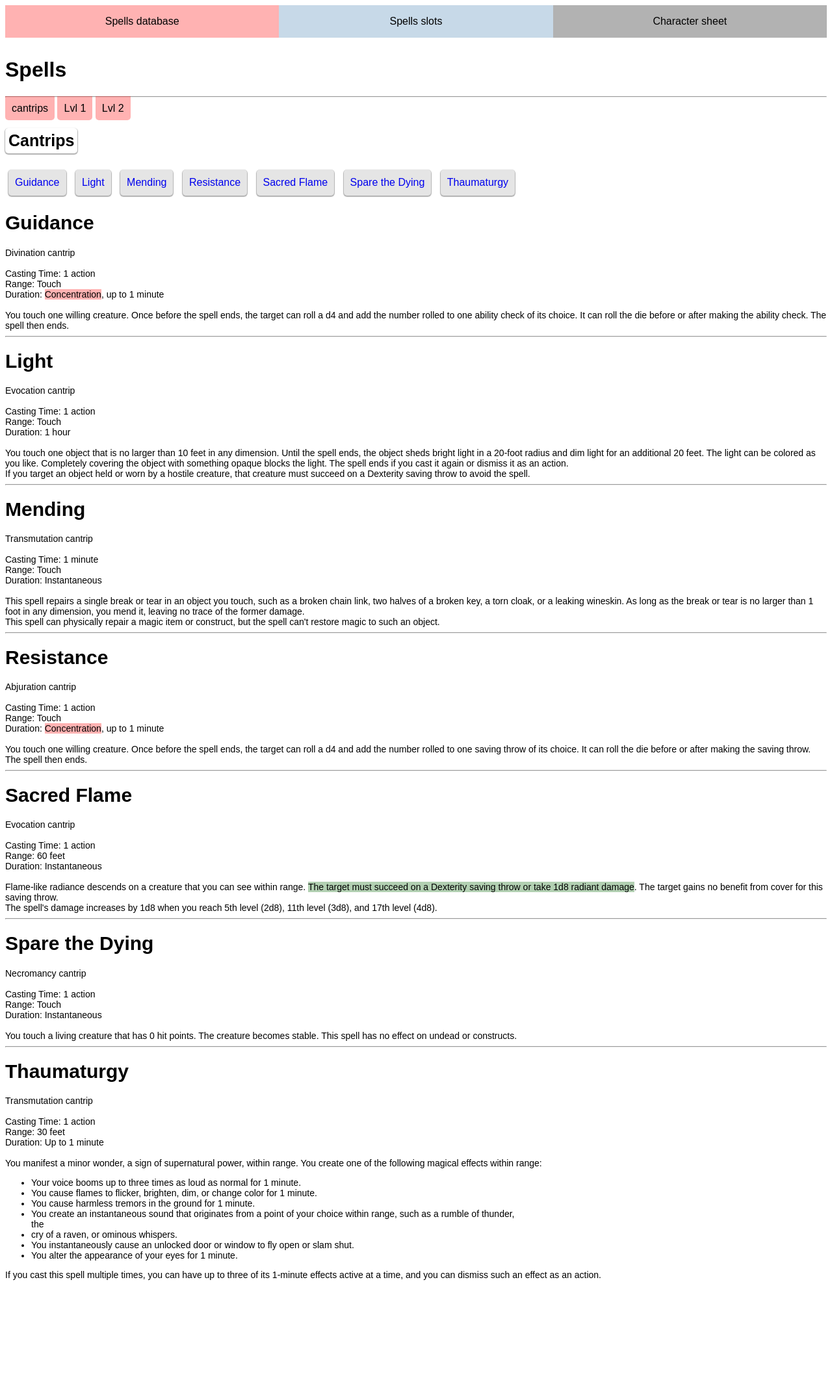
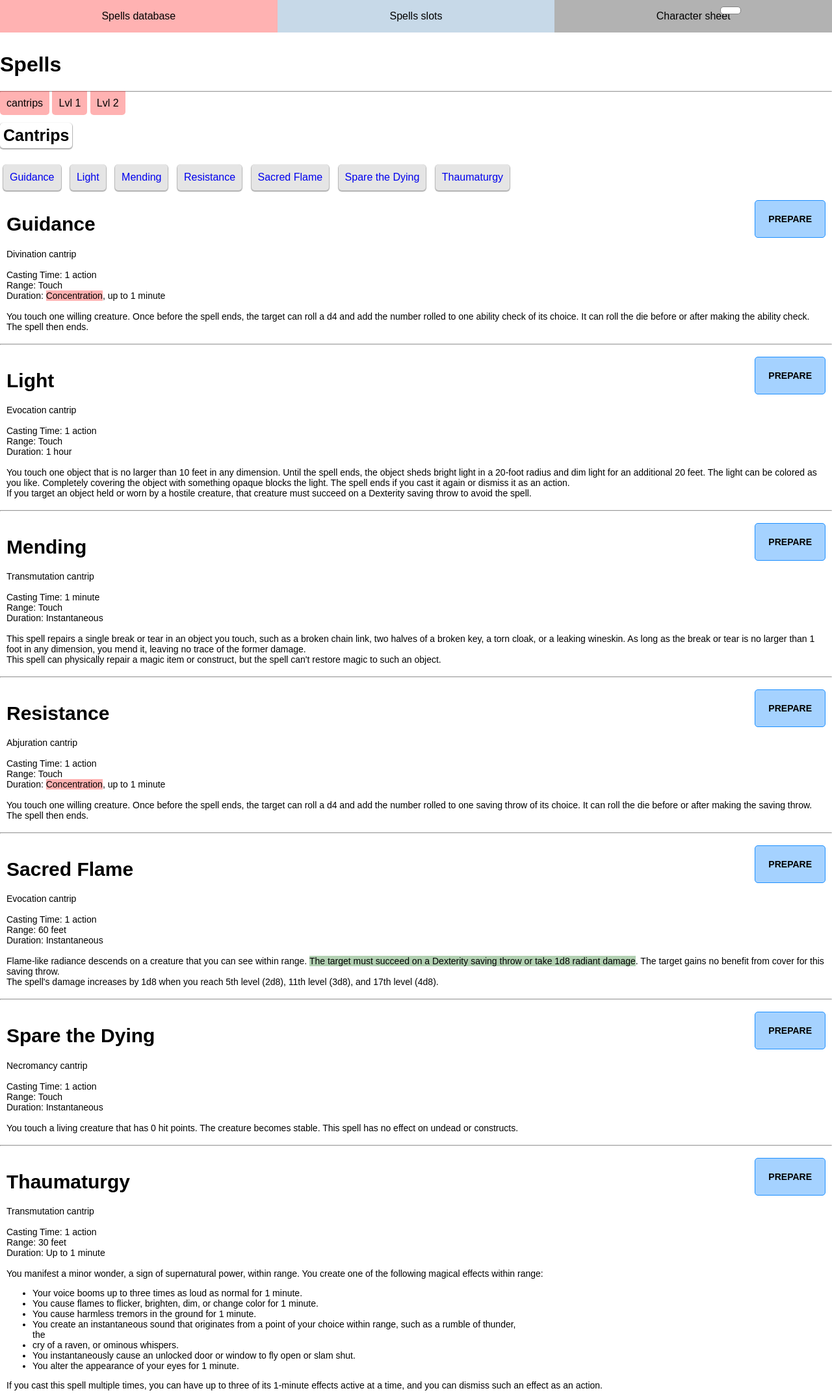
Before and after one commit to ivlad/ivlad.github.io, a PHP site: page /dnd/index.html in a window 1280 px wide. Shown: the whole page at 65% size. Before the commit the page ends 1970 px from the top, so only its background shows below. Run offline with PHP 8.4, Linux system fonts and the light colour scheme.

Commit message:
Add spell preparation

```diff
--- a/dnd/index.html
+++ b/dnd/index.html
@@ -23,8 +23,6 @@
     </div>
   </div>
   <div class="main-body">
-
-
   </div>
 </body>
 </html>
--- a/dnd/main.css
+++ b/dnd/main.css
@@ -1,9 +1,13 @@
 body {
   font-family: Arial, Helvetica, sans-serif;
+  padding: 0;
+  margin: 0;
 }
 
 .spell {
   font-size: 14px;
+  position: relative;
+  padding:10px;
 }
 .spell__header {
   font-size: 30px;
@@ -68,3 +72,36 @@ h2 {
   background: rgba(0,0,0, .1);
   text-decoration: none;
 }
+
+.prepare-spell {
+  background: rgba(30,144,255, .4);
+  text-decoration: none;
+  border-radius: 5px;
+  padding: 20px;
+  border: 1px solid rgba(30,144,255, 1);
+  color: #000;
+  font-weight: 600;
+  position: absolute;
+  right: 10px;
+  top: 10px;
+}
+
+.prepared-spells {
+  position: fixed;
+  right: 140px;
+  top: 10px;
+  border-radius: 5px;
+  border: 1px solid grey;
+  padding: 5px 15px;
+  background: #fff;
+  z-index: 2;
+}
+.prepared-spell {
+  margin: 10px;
+  text-transform: capitalize;
+}
+.already-chosen {
+  pointer-events: none;
+  background: rgba(0, 0, 0, .15);
+  border-radius: 5px;
+}
--- a/dnd/main.js
+++ b/dnd/main.js
@@ -2,5 +2,67 @@ $( document ).ready(function() {
   $('.main-body').load('./spells.html');
   $(document).on('click', '.header-tab__spells-db', function() {
     $('.main-body').load('./spells.html');
+    return false;
   });
 });
+
+const vriteChosenSpells = function() {
+  $('.prepared-spells').html('');
+  preparedSpells.forEach(function(val) {
+    $('.prepared-spells').append(`
+      <div class="prepared-spell">
+        <span class="remove-spell" data-name="${val.name}">(X)</span>
+        <strong>${val.name.replace(/-/g, ' ')}</strong> - ${val.level}
+      </div>
+    `);
+  });
+};
+
+let preparedSpells = [];
+
+function ChosenSpell(name, level) {
+  this.name = name;
+  this.level = level;
+}
+
+const markChosenSpells = function() {
+  $('.spell').removeClass('already-chosen');
+  preparedSpells.forEach(function(val) {
+    $('#' + val.name).addClass('already-chosen');
+  });
+};
+
+function SortByLevel(a, b){
+  var aLevel = a.level;
+  var bLevel = b.level;
+  return ((aLevel < bLevel) ? -1 : ((aLevel > bLevel) ? 1 : 0));
+}
+
+
+$(document).on('click', '.prepare-spell', function(){
+  if ($(this).hasClass('.already-chosen')) {
+    return false;
+  }
+  const spell = $(this).closest('.spell').attr('id');
+  const level = $(this).closest('.spell-container').data('level');
+  const chosenSpell = new ChosenSpell(spell, level);
+  preparedSpells.push(chosenSpell);
+  preparedSpells.sort(SortByLevel);
+  vriteChosenSpells();
+  markChosenSpells();
+  return false;
+});
+
+$(document).on('click', '.remove-spell', function() {
+  const spellName = $(this).data('name');
+  function isSpell(spell) {
+    return spell.name === spellName;
+  }
+  const spellToRemove = preparedSpells.find(isSpell);
+
+  preparedSpells = jQuery.grep(preparedSpells, function(value) {
+    return value != spellToRemove;
+  });
+  vriteChosenSpells();
+  markChosenSpells();
+});
--- a/dnd/spells.html
+++ b/dnd/spells.html
@@ -1,3 +1,6 @@
+<div class="prepared-spells">
+</div>
+
 <h1>Spells</h1>
 <hr>
 
@@ -6,7 +9,7 @@
 <label for="lvl2" class="light-red tab">Lvl 2</label>
 
 <input type="radio" name="spell" id="cantrips" class="spell-tab hide" checked="true">
-<div class="cantrips hide">
+<div class="spell-container cantrips hide" data-level='0'>
   <h2>Cantrips</h2>
   <div class="spell__list">
     <a href="#guidance">Guidance</a>
@@ -17,8 +20,9 @@
     <a href="#spare-the-dying">Spare the Dying</a>
     <a href="#thaumaturgy">Thaumaturgy</a>
   </div>
-  <div class="spell">
-    <h1 class="spell__header" id="guidance">Guidance </h1>
+  <div class="spell"  id="guidance">
+    <a href="#" class="prepare-spell">PREPARE</a>
+    <h1 class="spell__header">Guidance </h1>
     Divination cantrip <br>
     <br>
     Casting Time: 1 action <br>
@@ -28,8 +32,9 @@
     You touch one willing creature. Once before the spell ends, the target can roll a d4 and add the number rolled to one ability check of its choice. It can roll the die before or after making the ability check. The spell then ends.
   </div>
   <hr>
-  <div class="spell">
-    <h1 class="spell__header" id="light">Light</h1>
+  <div class="spell"  id="light">
+    <a href="#" class="prepare-spell">PREPARE</a>
+    <h1 class="spell__header">Light</h1>
     Evocation cantrip <br>
     <br>
     Casting Time: 1 action <br>
@@ -40,8 +45,9 @@
   If you target an object held or worn by a hostile creature, that creature must succeed on a Dexterity saving throw to avoid the spell.
   </div>
   <hr>
-  <div class="spell">
-    <h1 class="spell__header" id="mending">Mending</h1>
+  <div class="spell" id="mending">
+    <a href="#" class="prepare-spell">PREPARE</a>
+    <h1 class="spell__header">Mending</h1>
     Transmutation cantrip <br>
     <br>
     Casting Time: 1 minute <br>
@@ -52,8 +58,9 @@
     This spell can physically repair a magic item or construct, but the spell can't restore magic to such an object.
   </div>
   <hr>
-  <div class="spell">
-    <h1 class="spell__header" id="resistance">Resistance</h1>
+  <div class="spell" id="resistance">
+    <a href="#" class="prepare-spell">PREPARE</a>
+    <h1 class="spell__header">Resistance</h1>
     Abjuration cantrip<br>
     <br>
     Casting Time: 1 action  <br>
@@ -63,8 +70,9 @@
     You touch one willing creature. Once before the spell ends, the target can roll a d4 and add the number rolled to one saving throw of its choice. It can roll the die before or after making the saving throw. The spell then ends.
   </div>
   <hr>
-  <div class="spell">
-    <h1 class="spell__header" id="sacred-flame">Sacred Flame</h1>
+  <div class="spell" id="sacred-flame">
+    <a href="#" class="prepare-spell">PREPARE</a>
+    <h1 class="spell__header">Sacred Flame</h1>
     Evocation cantrip<br>
     <br>
     Casting Time: 1 action  <br>
@@ -75,8 +83,9 @@
     The spell's damage increases by 1d8 when you reach 5th level (2d8), 11th level (3d8), and 17th level (4d8).
   </div>
   <hr>
-  <div class="spell">
-    <h1 class="spell__header" id="spare-the-dying">Spare the Dying</h1>
+  <div class="spell" id="spare-the-dying">
+    <a href="#" class="prepare-spell">PREPARE</a>
+    <h1 class="spell__header">Spare the Dying</h1>
     Necromancy cantrip<br>
     <br>
     Casting Time: 1 action  <br>
@@ -86,8 +95,9 @@
     You touch a living creature that has 0 hit points. The creature becomes stable. This spell has no effect on undead or constructs.
   </div>
   <hr>
-  <div class="spell">
-    <h1 class="spell__header" id="thaumaturgy">Thaumaturgy</h1>
+  <div class="spell" id="thaumaturgy">
+    <a href="#" class="prepare-spell">PREPARE</a>
+    <h1 class="spell__header">Thaumaturgy</h1>
     Transmutation cantrip<br>
     <br>
     Casting Time: 1 action  <br>
@@ -108,7 +118,7 @@
 </div>
 
 <input type="radio" name="spell" id="lvl1" class="spell-tab hide">
-<div class="lvl1 hide">
+<div class="spell-container lvl1 hide" data-level='1'>
   <h2>lvl 1</h2>
   <div class="spell__list">
     <a href="#bane">Bane</a>
@@ -127,8 +137,9 @@
     <a href="#sanctuary">Sanctuary</a>
     <a href="#shield-of-faith">Shield of Faith</a>
   </div>
-  <div class="spell">
-    <h1 class="spell__header" id="bane">Bane </h1>
+  <div class="spell" id="bane">
+    <a href="#" class="prepare-spell">PREPARE</a>
+    <h1 class="spell__header">Bane </h1>
     1st-level enchantment <br>
     <br>
     Casting Time: 1 action  <br>
@@ -140,8 +151,9 @@
     <strong>At Higher Levels</strong>. When you cast this spell using a spell slot of 2nd level or higher, you can target one additional creature for each slot level above 1st.
   </div>
   <hr>
-  <div class="spell">
-    <h1 class="spell__header" id="bless">Bless </h1>
+  <div class="spell" id="bless">
+    <a href="#" class="prepare-spell">PREPARE</a>
+    <h1 class="spell__header">Bless </h1>
     1st-level enchantment <br>
     <br>
     Casting Time: 1 action  <br>
@@ -153,8 +165,9 @@
     <strong>At Higher Levels</strong>. When you cast this spell using a spell slot of 2nd level or higher, you can target one additional creature for each slot level above 1st.
   </div>
   <hr>
-  <div class="spell">
-    <h1 class="spell__header" id="command">Command </h1>
+  <div class="spell" id="command">
+    <a href="#" class="prepare-spell">PREPARE</a>
+    <h1 class="spell__header">Command </h1>
     1st-level enchantment <br>
     <br>
     Casting Time: 1 action  <br>
@@ -172,8 +185,9 @@
     <strong>At Higher Levels. </strong>When you cast this spell using a spell slot of 2nd level or higher, you can affect one additional creature for each slot level above 1st. The creatures must be within 30 feet of each other when you target them.
   </div>
   <hr>
-  <div class="spell">
-    <h1 class="spell__header" id="create-destroy-water">Create or Destroy Water </h1>
+  <div class="spell" id="create-destroy-water">
+    <a href="#" class="prepare-spell">PREPARE</a>
+    <h1 class="spell__header">Create or Destroy Water </h1>
     1st-level transmutation <br>
     <br>
     Casting Time: 1 action  <br>
@@ -186,8 +200,9 @@
     <strong>At Higher Levels</strong>. When you cast this spell using a spell slot of 2nd level or higher, you create or destroy 10 additional gallons of water, or the size of the cube increases by 5 feet, for each slot level above 1st.
   </div>
   <hr>
-  <div class="spell">
-    <h1 class="spell__header" id="cure-wounds">Cure Wounds</h1>
+  <div class="spell" id="cure-wounds">
+    <a href="#" class="prepare-spell">PREPARE</a>
+    <h1 class="spell__header">Cure Wounds</h1>
     1st-level evocation <br>
     <br>
     Casting Time: 1 action  <br>
@@ -198,8 +213,9 @@
     <strong>At Higher Levels</strong>. When you cast this spell using a spell slot of 2nd level or higher, the healing increases by 1d8 for each slot level above 1st.
   </div>
   <hr>
-  <div class="spell">
-    <h1 class="spell__header" id="detect-evil-and-good">Detect Evil and Good</h1>
+  <div class="spell" id="detect-evil-and-good">
+    <a href="#" class="prepare-spell">PREPARE</a>
+    <h1 class="spell__header">Detect Evil and Good</h1>
     1st-level divination <br>
     <br>
     Casting Time: 1 action  <br>
@@ -210,8 +226,9 @@
     The spell can penetrate most barriers, but it is blocked by 1 foot of stone, 1 inch of common metal, a thin sheet of lead, or 3 feet of wood or dirt.
   </div>
   <hr>
-  <div class="spell">
-    <h1 class="spell__header" id="Detect Magic">Detect Magic</h1>
+  <div class="spell" id="detect-magic">
+    <a href="#" class="prepare-spell">PREPARE</a>
+    <h1 class="spell__header">Detect Magic</h1>
     1st-level divination <br>
     <br>
     Casting Time: 1 action  <br>
@@ -222,8 +239,9 @@
     The spell can penetrate most barriers, but it is blocked by 1 foot of stone, 1 inch of common metal, a thin sheet of lead, or 3 feet of wood or dirt.
   </div>
   <hr>
-  <div class="spell">
-    <h1 class="spell__header" id="detect-poison-disease">Detect Poison and Disease</h1>
+  <div class="spell" id="detect-poison-disease">
+    <a href="#" class="prepare-spell">PREPARE</a>
+    <h1 class="spell__header">Detect Poison and Disease</h1>
     1st-level divination <br>
     <br>
     Casting Time: 1 action  <br>
@@ -234,8 +252,9 @@
     The spell can penetrate most barriers, but it is blocked by 1 foot of stone, 1 inch of common metal, a thin sheet of lead, or 3 feet of wood or dirt.
   </div>
   <hr>
-  <div class="spell">
-    <h1 class="spell__header" id="guiding-bolt">Guiding Bolt</h1>
+  <div class="spell" id="guiding-bolt">
+    <a href="#" class="prepare-spell">PREPARE</a>
+    <h1 class="spell__header">Guiding Bolt</h1>
     1st-level divination <br>
     <br>
     Casting Time: 1 action  <br>
@@ -246,8 +265,9 @@
     <strong>At Higher Levels</strong>. When you cast this spell using a spell slot of 2nd level or higher, the damage increases by 1d6 for each slot level above 1st.
   </div>
   <hr>
-  <div class="spell">
-    <h1 class="spell__header" id="healing-word">Healing Word</h1>
+  <div class="spell" id="healing-word">
+    <a href="#" class="prepare-spell">PREPARE</a>
+    <h1 class="spell__header">Healing Word</h1>
     1st-level divination <br>
     <br>
     Casting Time: 1 bonus action  <br>
@@ -258,8 +278,9 @@
     <strong>At Higher Levels</strong>. When you cast this spell using a spell slot of 2nd level or higher, the healing increases by 1d4 for each slot level above 1st.
   </div>
   <hr>
-  <div class="spell">
-    <h1 class="spell__header" id="inflict-wounds">Inflict Wounds</h1>
+  <div class="spell" id="inflict-wounds">
+    <a href="#" class="prepare-spell">PREPARE</a>
+    <h1 class="spell__header">Inflict Wounds</h1>
     1st-level divination <br>
     <br>
     Casting Time: 1 bonus action  <br>
@@ -270,8 +291,9 @@
     <strong>At Higher Levels</strong>. When you cast this spell using a spell slot of 2nd level or higher, the damage increases by 1d10 for each slot level above 1st.
   </div>
   <hr>
-  <div class="spell">
-    <h1 class="spell__header" id="protection-from-evil-and-good">Protection from Evil and Good</h1>
+  <div class="spell" id="protection-from-evil-and-good">
+    <a href="#" class="prepare-spell">PREPARE</a>
+    <h1 class="spell__header">Protection from Evil and Good</h1>
     1st-level necromancy <br>
     <br>
     Casting Time: 1  action  <br>
@@ -282,8 +304,9 @@
     The protection grants several benefits. Creatures of those types have disadvantage on attack rolls against the target. The target also can't be charmed, frightened, or possessed by them. If the target is already charmed, frightened, or possessed by such a creature, the target has advantage on any new saving throw against the relevant effect.
   </div>
   <hr>
-  <div class="spell">
-    <h1 class="spell__header" id="purify-food-and-drink">Purify Food and Drink</h1>
+  <div class="spell" id="purify-food-and-drink">
+    <a href="#" class="prepare-spell">PREPARE</a>
+    <h1 class="spell__header">Purify Food and Drink</h1>
     1st-level transmutation (ritual) <br>
     <br>
     Casting Time: 1  action  <br>
@@ -293,8 +316,9 @@
     All nonmagical food and drink within a 5-foot-radius sphere centered on a point of your choice within range is purified and rendered free of poison and disease.
   </div>
   <hr>
-  <div class="spell">
-    <h1 class="spell__header" id="sanctuary">Sanctuary</h1>
+  <div class="spell" id="sanctuary">
+    <a href="#" class="prepare-spell">PREPARE</a>
+    <h1 class="spell__header">Sanctuary</h1>
     1st-level transmutation (ritual) <br>
     <br>
     Casting Time: 1 bonus action  <br>
@@ -305,8 +329,9 @@
     If the warded creature makes an attack or casts a spell that affects an enemy creature, this spell ends.
   </div>
   <hr>
-  <div class="spell">
-    <h1 class="spell__header" id="shield-of-faith">Shield of Faith</h1>
+  <div class="spell" id="shield-of-faith">
+    <a href="#" class="prepare-spell">PREPARE</a>
+    <h1 class="spell__header">Shield of Faith</h1>
     1st-level abjuration <br>
     <br>
     Casting Time: 1 bonus action  <br>
@@ -320,7 +345,7 @@
 
 <input type="radio" name="spell" id="lvl2" class="spell-tab hide">
 
-<div class="lvl2 hide">
+<div class="spell-container lvl2 hide" data-level='2'>
   <h2>lvl 2</h2>
   <div class="spell__list">
     <a href="#aid">Aid</a>
@@ -339,8 +364,9 @@
     <a href="#warding-bond">Warding Bond</a>
     <a href="#zone-of-truth">Zone of Truth</a>
   </div>
-  <div class="spell">
-    <h1 class="spell__header" id="bane">Aid </h1>
+  <div class="spell" id="aid">
+    <a href="#" class="prepare-spell">PREPARE</a>
+    <h1 class="spell__header">Aid </h1>
     2nd-level abjuration <br>
     <br>
     Casting Time: 1 action  <br>
@@ -352,8 +378,9 @@
     <strong>At Higher Levels</strong>. When you cast this spell using a spell slot of 3rd level or higher, a target's hit points increase by an additional 5 for each slot level above 2nd.
   </div>
   <hr>
-  <div class="spell">
-    <h1 class="spell__header" id="augury">Augury </h1>
+  <div class="spell" id="augury">
+    <a href="#" class="prepare-spell">PREPARE</a>
+    <h1 class="spell__header">Augury </h1>
     2nd-level abjuration <br>
     <br>
     Casting Time: 1 minute <br>
@@ -371,8 +398,9 @@
     If you cast the spell two or more times before completing your next long rest, there is a cumulative 25 percent chance for each casting after the first that you get a random reading. The GM makes this roll in secret.
   </div>
   <hr>
-  <div class="spell">
-    <h1 class="spell__header" id="blindness-deafness">Blindness/Deafness </h1>
+  <div class="spell" id="blindness-deafness">
+    <a href="#" class="prepare-spell">PREPARE</a>
+    <h1 class="spell__header">Blindness/Deafness </h1>
     2nd-level necromancy <br>
     <br>
     Casting Time: 1 action <br>
@@ -383,8 +411,9 @@
     <strong>At Higher Levels</strong>. When you cast this spell using a spell slot of 3rd level or higher, you can target one additional creature for each slot level above 2nd.
   </div>
   <hr>
-  <div class="spell">
-    <h1 class="spell__header" id="calm-emotions">Calm Emotions</h1>
+  <div class="spell" id="calm-emotions">
+    <a href="#" class="prepare-spell">PREPARE</a>
+    <h1 class="spell__header">Calm Emotions</h1>
     2nd-level enchantment <br>
     <br>
     Casting Time: 1 action <br>
@@ -396,8 +425,9 @@
     Alternatively, you can make a target indifferent about creatures of your choice that it is hostile toward. This indifference ends if the target is attacked or harmed by a spell or if it witnesses any of its friends being harmed. When the spell ends, the creature becomes hostile again, unless the GM rules otherwise.
   </div>
   <hr>
-  <div class="spell">
-    <h1 class="spell__header" id="enhance-ability">Enhance Ability</h1>
+  <div class="spell" id="enhance-ability">
+    <a href="#" class="prepare-spell">PREPARE</a>
+    <h1 class="spell__header">Enhance Ability</h1>
     2nd-level transmutation<br>
     <br>
     Casting Time: 1 action <br>
@@ -414,8 +444,9 @@
     <strong>At Higher Levels</strong>. When you cast this spell using a spell slot of 3rd level or higher, you can target one additional creature for each slot level above 2nd.
   </div>
   <hr>
-  <div class="spell">
-    <h1 class="spell__header" id="gentle-repose">Gentle Repose</h1>
+  <div class="spell" id="gentle-repose">
+    <a href="#" class="prepare-spell">PREPARE</a>
+    <h1 class="spell__header">Gentle Repose</h1>
     2nd-level necromancy (ritual)<br>
     <br>
     Casting Time: 1 action <br>
@@ -426,8 +457,9 @@
     The spell also effectively extends the time limit on raising the target from the dead, since days spent under the influence of this spell don't count against the time limit of spells such as raise dead.
   </div>
   <hr>
-  <div class="spell">
-    <h1 class="spell__header" id="hold-person">Hold Person</h1>
+  <div class="spell" id="hold-person">
+    <a href="#" class="prepare-spell">PREPARE</a>
+    <h1 class="spell__header">Hold Person</h1>
     2nd-level enchantment<br>
     <br>
     Casting Time: 1 action <br>
@@ -438,8 +470,9 @@
     <strong>At Higher Levels</strong>. When you cast this spell using a spell slot of 3rd level or higher, you can target one additional humanoid for each slot level above 2nd. The humanoids must be within 30 feet of each other when you target them.
   </div>
   <hr>
-  <div class="spell">
-    <h1 class="spell__header" id="lesser-restoration">Lesser Restoration</h1>
+  <div class="spell" id="lesser-restoration">
+    <a href="#" class="prepare-spell">PREPARE</a>
+    <h1 class="spell__header">Lesser Restoration</h1>
     2nd-level abjuration<br>
     <br>
     Casting Time: 1 action <br>
@@ -449,8 +482,9 @@
     You touch a creature and can end either one disease or one condition afflicting it. The condition can be blinded, deafened, paralyzed, or poisoned.
   </div>
   <hr>
-  <div class="spell">
-    <h1 class="spell__header" id="locate-object">Locate Object</h1>
+  <div class="spell" id="locate-object">
+    <a href="#" class="prepare-spell">PREPARE</a>
+    <h1 class="spell__header">Locate Object</h1>
     2nd-level divination<br>
     <br>
     Casting Time: 1 action <br>
@@ -462,8 +496,9 @@
     his spell can't locate an object if any thickness of lead, even a thin sheet, blocks a direct path between you and the object.
   </div>
   <hr>
-  <div class="spell">
-    <h1 class="spell__header" id="prayer-of-healing">Prayer of Healing</h1>
+  <div class="spell" id="prayer-of-healing">
+    <a href="#" class="prepare-spell">PREPARE</a>
+    <h1 class="spell__header">Prayer of Healing</h1>
     2nd-level evocation<br>
     <br>
     Casting Time: 10 minutes<br>
@@ -474,8 +509,9 @@
     <strong>At Higher Levels</strong>. When you cast this spell using a spell slot of 3rd level or higher, the healing increases by 1d8 for each slot level above 2nd.
   </div>
   <hr>
-  <div class="spell">
-    <h1 class="spell__header" id="protection-from-poison">Protection from Poison</h1>
+  <div class="spell" id="protection-from-poison">
+    <a href="#" class="prepare-spell">PREPARE</a>
+    <h1 class="spell__header">Protection from Poison</h1>
     2nd-level abjuration<br>
     <br>
     Casting Time: 1 action <br>
@@ -486,8 +522,9 @@
     For the duration, the target has advantage on saving throws against being poisoned, and it has resistance to poison damage.
   </div>
   <hr>
-  <div class="spell">
-    <h1 class="spell__header" id="silence">Silence</h1>
+  <div class="spell" id="silence">
+    <a href="#" class="prepare-spell">PREPARE</a>
+    <h1 class="spell__header">Silence</h1>
     2nd-level illusion (ritual)<br>
     <br>
     Casting Time: 1 action <br>
@@ -497,8 +534,9 @@
     For the duration, no sound can be created within or pass through a 20-foot-radius sphere centered on a point you choose within range. Any creature or object entirely inside the sphere is immune to thunder damage, and creatures are deafened while entirely inside it. Casting a spell that includes a verbal component is impossible there.
   </div>
   <hr>
-  <div class="spell">
-    <h1 class="spell__header" id="spiritual-weapon">Spiritual Weapon</h1>
+  <div class="spell" id="spiritual-weapon">
+    <a href="#" class="prepare-spell">PREPARE</a>
+    <h1 class="spell__header">Spiritual Weapon</h1>
     2nd-level evocation<br>
     <br>
     Casting Time: 1 bonus action <br>
@@ -511,8 +549,9 @@
     <strong>At Higher Levels</strong>. When you cast this spell using a spell slot of 3rd level or higher, the damage increases by 1d8 for every two slot levels above 2nd.
   </div>
   <hr>
-  <div class="spell">
-    <h1 class="spell__header" id="warding-bond">Warding Bond</h1>
+  <div class="spell" id="warding-bond">
+    <a href="#" class="prepare-spell">PREPARE</a>
+    <h1 class="spell__header">Warding Bond</h1>
     2nd-level abjuration<br>
     <br>
     Casting Time: 1 action <br>
@@ -523,8 +562,9 @@
     The spell ends if you drop to 0 hit points or if you and the target become separated by more than 60 feet. It also ends if the spell is cast again on either of the connected creatures. You can also dismiss the spell as an action.
   </div>
   <hr>
-  <div class="spell">
-    <h1 class="spell__header" id="zone-of-truth">Zone of Truth</h1>
+  <div class="spell" id="zone-of-truth">
+    <a href="#" class="prepare-spell">PREPARE</a>
+    <h1 class="spell__header">Zone of Truth</h1>
     2nd-level enchantment<br>
     <br>
     Casting Time: 1 action <br>
```
